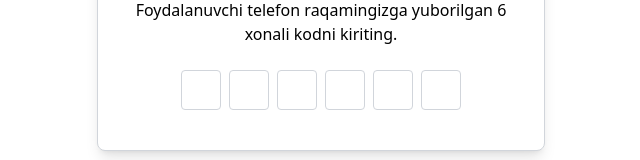
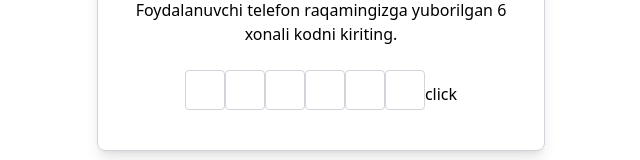
Before and after one commit to sherzod-uralov/client, a React (Vite) app: page /verify in a window 1280 px wide. Shown: the part 362-522 px from the top of the page, without its empty margins (319-959 px from the left). Built offline with nearby package versions, Linux system fonts and the light colour scheme.

Commit message:
Update verifaciton
very very

```diff
--- /dev/null
+++ b/src/components/HomePage.jsx
@@ -0,0 +1,7 @@
+import React from 'react'
+
+const HomePage = () => {
+  return <div>HomePage</div>
+}
+
+export default HomePage
--- a/src/components/Verify.jsx
+++ b/src/components/Verify.jsx
@@ -1,53 +1,87 @@
-import React, { useState } from 'react';
+import axios from 'axios'
+import React, { useState } from 'react'
+import { LINK } from '../api/PORT'
+import { useNavigate } from 'react-router-dom'
+import { useEffect } from 'react'
+import { useUserContext } from '../context/Context'
 
 const EmailVerification = () => {
-  const [verificationCode, setVerificationCode] = useState(['', '', '', '', '', '']);
+  const { setToken, token } = useUserContext()
+  const navigate = useNavigate()
+  const [verificationCode, setVerificationCode] = useState([
+    '',
+    '',
+    '',
+    '',
+    '',
+    '',
+  ])
+  const [error, setError] = useState('')
+  const onSubmit = async (e) => {
+    e.preventDefault()
+    if (verificationCode.length < 6) {
+      setError(`kod to'liq emas`)
+    } else {
+      const response = await axios.post(`${LINK}/verify`, {
+        code: Number(verificationCode.join('')),
+      })
+      setToken(response.data.token)
+      localStorage.setItem('token', response.data.token)
+      if (response.status === 201) {
+        navigate('/')
+      }
+      console.log(response)
+    }
+  }
 
   const handleInputChange = (index, e) => {
-    const value = e.target.value;
+    const value = e.target.value
 
     if (/^\d+$/.test(value) && value.length <= 1) {
-      const newCode = [...verificationCode];
-      newCode[index] = value;
+      const newCode = [...verificationCode]
+      newCode[index] = value
 
       if (index < 5 && value !== '') {
-        document.getElementById(`code-input-${index + 1}`).focus();
+        document.getElementById(`code-input-${index + 1}`).focus()
       }
 
-      setVerificationCode(newCode);
+      setVerificationCode(newCode)
     } else if (value === '' && index > 0) {
-      const newCode = [...verificationCode];
-      newCode[index] = '';
-      setVerificationCode(newCode);
+      const newCode = [...verificationCode]
+      newCode[index] = ''
+      setVerificationCode(newCode)
 
       if (index > 0) {
-        document.getElementById(`code-input-${index - 1}`).focus();
+        document.getElementById(`code-input-${index - 1}`).focus()
       }
     } else if (value === '' && index === 0) {
-      const newCode = [...verificationCode];
-      newCode[index] = '';
-      setVerificationCode(newCode);
+      const newCode = [...verificationCode]
+      newCode[index] = ''
+      setVerificationCode(newCode)
     }
-  };
+  }
 
   const handleKeyDown = (index, e) => {
     if (e.keyCode === 37 && index >= 0) {
-      e.preventDefault();
-      document.getElementById(`code-input-${index - 1}`).focus();
+      e.preventDefault()
+      document.getElementById(`code-input-${index - 1}`).focus()
     } else if (e.keyCode === 39 && index < 5) {
-      e.preventDefault();
-      document.getElementById(`code-input-${index + 1}`).focus();
+      e.preventDefault()
+      document.getElementById(`code-input-${index + 1}`).focus()
     }
-  };
+  }
 
   return (
     <div className="flex justify-center items-center h-screen">
       <div className="w-full max-w-md p-6 bg-white border border-gray-300 rounded-lg shadow-lg">
-        <h2 className="text-2xl font-bold mb-4 text-center">Emailni Tasdiqlash</h2>
+        <h2 className="text-2xl font-bold mb-4 text-center">
+          Emailni Tasdiqlash
+        </h2>
         <p className="mb-6 text-center">
           Foydalanuvchi telefon raqamingizga yuborilgan 6 xonali kodni kiriting.
         </p>
         <div className="flex items-center justify-center mb-4 space-x-2">
+          <form onSubmit={onSubmit}>
             {verificationCode.map((digit, index) => (
               <input
                 key={index}
@@ -60,10 +94,13 @@ const EmailVerification = () => {
                 className="w-10 h-10 text-2xl text-center border border-gray-300 rounded"
               />
             ))}
+            <button>click</button>
+          </form>
+          {error}
         </div>
       </div>
     </div>
-  );
-};
+  )
+}
 
-export default EmailVerification;
+export default EmailVerification
--- a/src/context/Context.jsx
+++ b/src/context/Context.jsx
@@ -2,8 +2,9 @@ import React, { createContext, useContext, useState } from 'react'
 const UserContext = createContext()
 export function UserProvider({ children }) {
   const [user, setUser] = useState(null)
+  const [token, setToken] = useState(null)
   return (
-    <UserContext.Provider value={{ user, setUser }}>
+    <UserContext.Provider value={{ user, setUser, token, setToken }}>
       {children}
     </UserContext.Provider>
   )
--- a/src/main.jsx
+++ b/src/main.jsx
@@ -2,11 +2,14 @@ import React from 'react'
 import ReactDOM from 'react-dom/client'
 import App from './App.jsx'
 import RouterBrowser from './router/RouterBrowser.jsx'
+import { UserProvider } from './context/Context.jsx'
 
 ReactDOM.createRoot(document.getElementById('root')).render(
   <React.StrictMode>
-    <RouterBrowser>
-      <App />
-    </RouterBrowser>
+    <UserProvider>
+      <RouterBrowser>
+        <App />
+      </RouterBrowser>
+    </UserProvider>
   </React.StrictMode>,
 )
--- a/src/router/RouterBrowser.jsx
+++ b/src/router/RouterBrowser.jsx
@@ -2,13 +2,25 @@ import { BrowserRouter, Routes, Route, Navigate } from 'react-router-dom'
 import Register from '../components/Register'
 import Login from '../components/Login'
 import Verify from '../components/Verify'
+import HomePage from '../components/HomePage'
+import { useState, useEffect } from 'react'
+import { useUserContext } from '../context/Context'
+
 function RouterBrowser() {
+  const { token } = useUserContext()
+
+  const tok = token || localStorage.getItem('token')
+  console.log('Token:', token) // Debug log
   return (
     <BrowserRouter>
       <Routes>
-        <Route path="/" Component={Register} />
-        <Route path="/login" Component={Login} />
-        <Route path="/verify" Component={Verify} />
+        <Route path="/register" element={<Register />} />
+        <Route path="/login" element={<Login />} />
+        <Route path="/verify" element={<Verify />} />
+        <Route
+          path="/"
+          element={tok ? <HomePage /> : <Navigate to="/register" />}
+        />
       </Routes>
     </BrowserRouter>
   )
```
Lines whose indentation alone changed are shown as unchanged.
